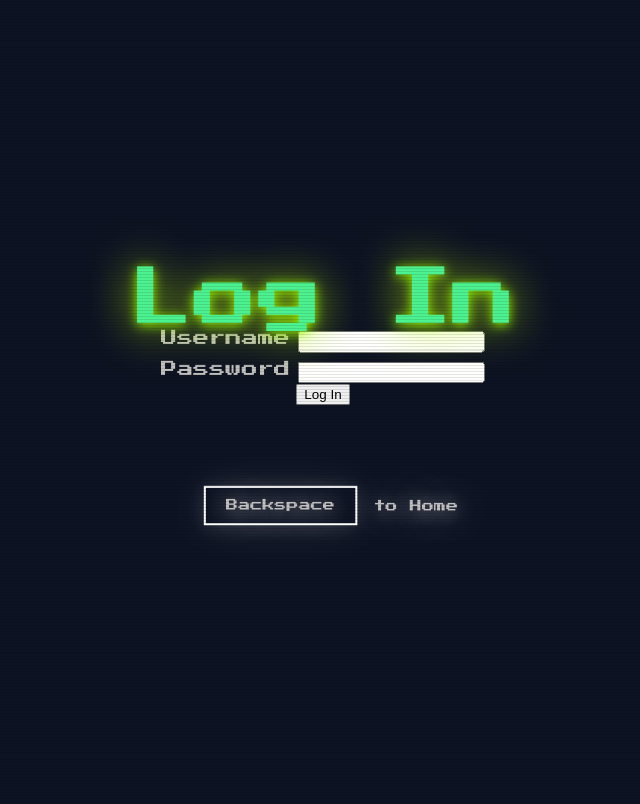
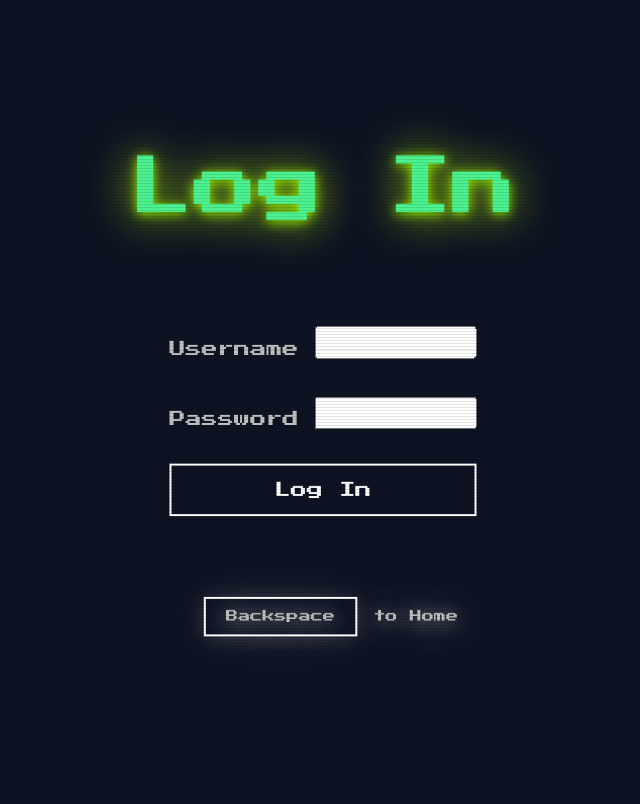
Before and after one commit to duswl9801/25_uncommon_hacks, a FastAPI app: page /login in a window 1280 px wide. Shown: the whole page, without its empty margins (317-957 px from the left). Run offline with FastAPI, Linux system fonts and the light colour scheme.

Commit message:
feat: log in css

```diff
--- a/app/static/css/style.css
+++ b/app/static/css/style.css
@@ -17,7 +17,7 @@
     margin: 0;
     padding: 0;
     height: 100%;
-    background-color: #001b00; /* 짙은 녹색 배경 */
+    background-color: #0E1323; /* 짙은 녹색 배경 */
 }
 
 body {
@@ -318,3 +318,41 @@
 .back-icon:hover {
     transform: scale(1.1);
 }
+
+
+.login-form {
+    padding-top: 5rem;
+    display: flex;
+    flex-direction: column;
+}
+
+.form-group {
+    display: flex;
+    justify-content: center;
+    align-items: center;
+    gap: 1rem;
+
+}
+
+.login-form input{
+    height: 2rem;
+    width: 10rem;
+    padding: 0.2rem 0.5rem;
+    margin-top: 1.8rem;
+    box-sizing: border-box;
+}
+
+
+.submit-btn {
+    font-family: "Press Start 2P";
+    width: 100%;
+    margin-top: 1.8rem;
+    padding: 1em;
+    border: none;
+    background-color: #0E1323;
+    color: #FFF;
+    font-size: 1rem;
+    cursor: pointer;
+    transition: background-color 0.3s;
+    border: 2px solid #FFF;
+}
```
